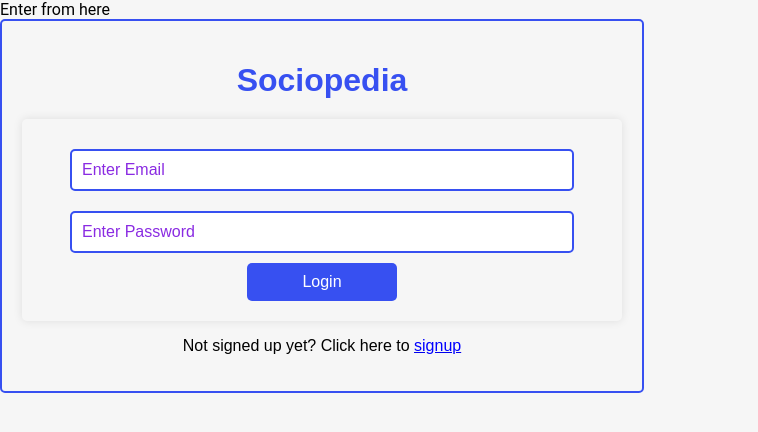
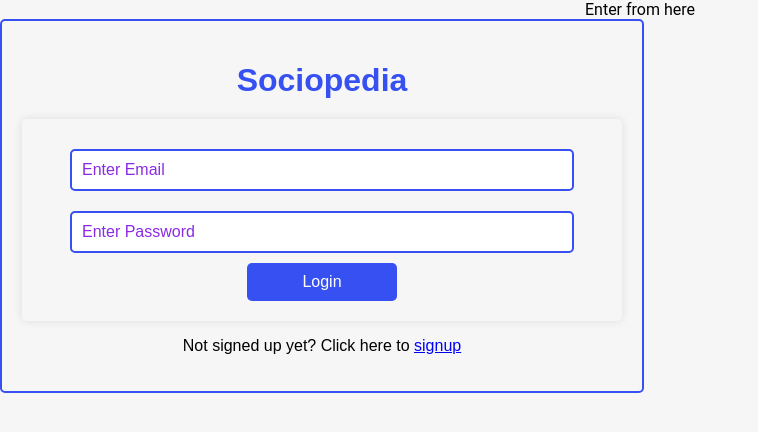
Before and after one commit to myselfbiwash/SocioPedia-SocialMedia-App, a React (Vite) app in the folder SocioPediaApp/: page /login in a window 1280 px wide. Shown: the top 432 px of the page, without its empty margins (0-758 px from the left). Built offline with nearby package versions, Linux system fonts and the light colour scheme.

Commit message:
Add loggedout class to navbar.css

```diff
--- a/SocioPediaApp/src/components/navbar.css
+++ b/SocioPediaApp/src/components/navbar.css
@@ -77,3 +77,8 @@ ul li{
     text-align: center;
     background-color: #F6F6F6;
 }
+
+.loggedout{
+    display:block;
+    text-align: center;
+}
```
